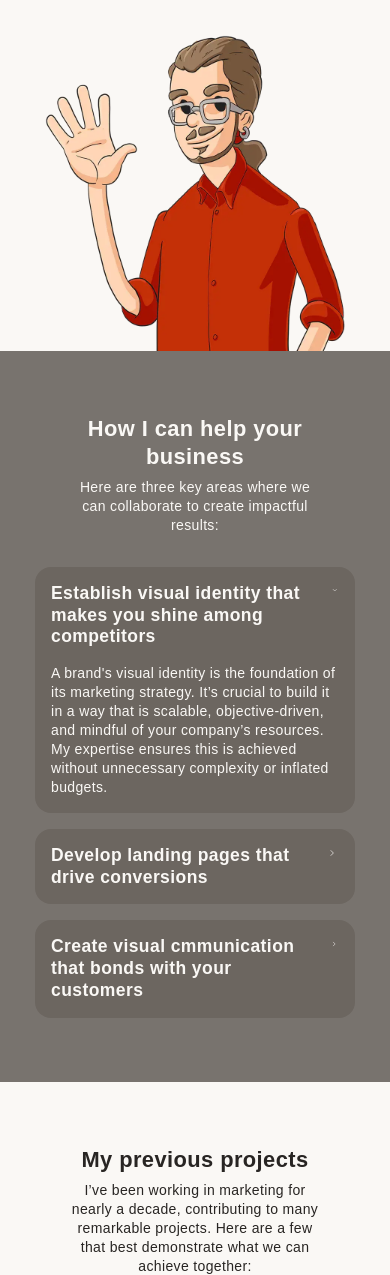
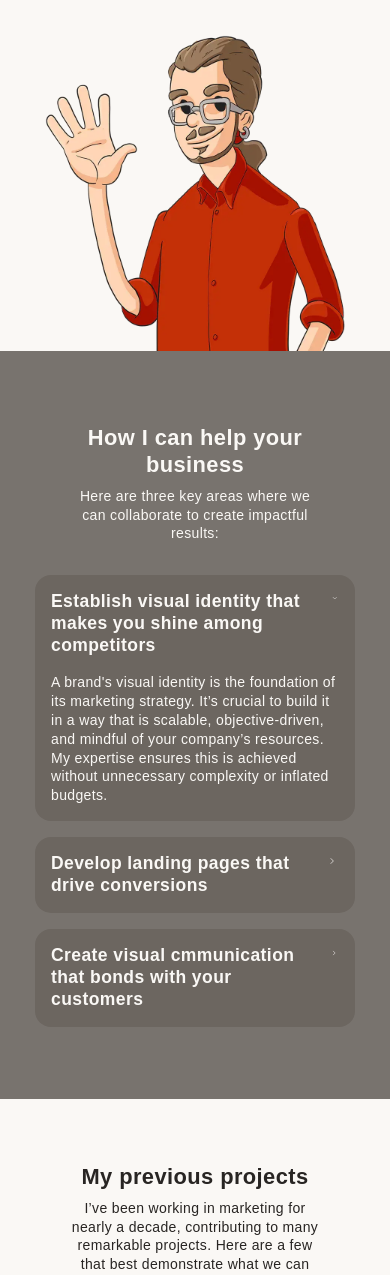
Before and after one commit to khralenok/khralenok.com, a PHP site: page / in a window 390 px wide. Shown: the part 360-1635 px from the top of the page. Run offline with PHP 8.4, Linux system fonts and the light colour scheme.

Commit message:
Last for today

```diff
--- a/style.css
+++ b/style.css
@@ -156,6 +156,10 @@ section.dark {
   justify-content: center;
   width: 80em;
   gap: var(--spacing-housemates);
+}
+
+#services .container {
+  min-height: 700px;
 }
 
 .cta {
@@ -479,6 +483,10 @@ button[type="submit"] {
     width: 60em; /* 960px */
   }
 
+  #services .container {
+    min-height: 542px;
+  }
+
   #hero-image img {
     height: calc(100% + 10rem);
     bottom: 0rem;
@@ -502,6 +510,10 @@ button[type="submit"] {
 @media screen and (max-width: 960px) {
   .container {
     width: 40em; /* 640px */
+  }
+
+  #services .container {
+    min-height: 680px;
   }
 
   .component {
@@ -536,6 +548,10 @@ button[type="submit"] {
     width: 30em; /* 480px */
   }
 
+  #services .container {
+    min-height: 580px;
+  }
+
   #hero-image img {
     height: calc(100% + 4rem);
   }
@@ -561,6 +577,10 @@ button[type="submit"] {
     grid-column: 1 / span 4;
   }
 
+  #services .container {
+    min-height: 620px;
+  }
+
   #hero-image {
     height: 18em;
   }
```
